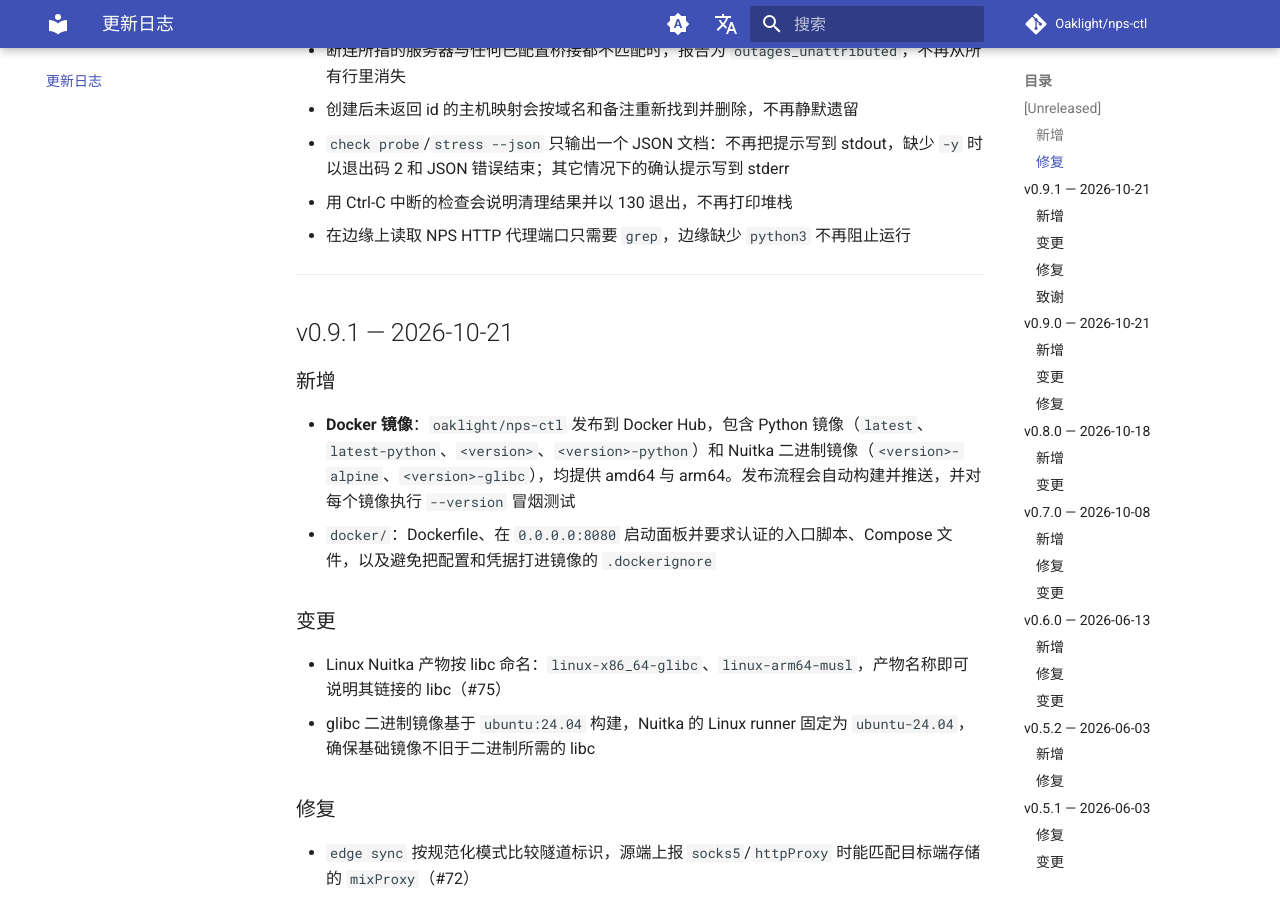
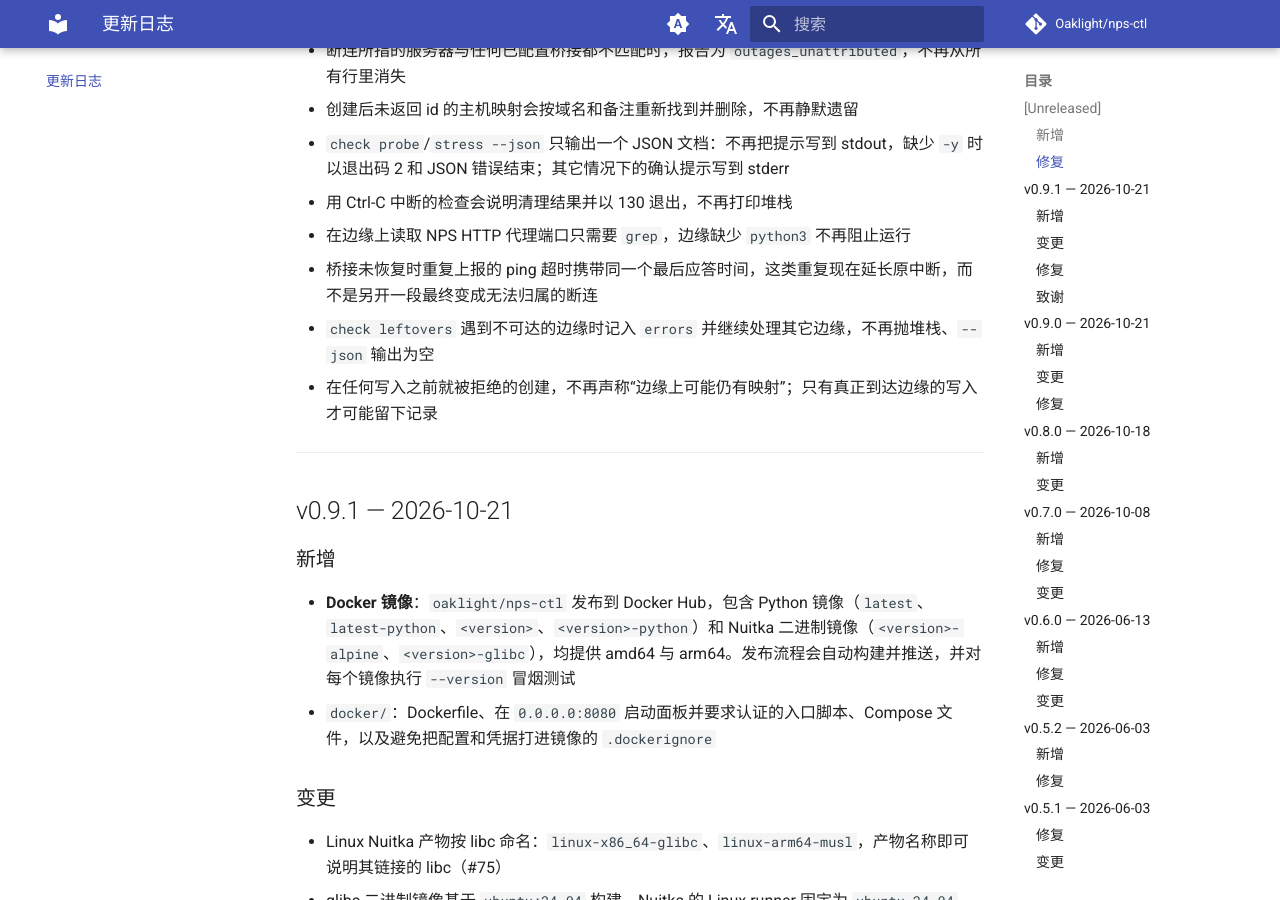
Before and after one commit to Oaklight/nps-ctl, an MkDocs documentation site: the page built from docs/changelog.md, in a window 1280 px wide and 900 px high, scrolled down 821 px. Built offline with MkDocs 1.6.1 and Material for MkDocs 9.7.7, drawn with Linux system fonts in a browser that asks for light colours; comment, search, counter and statistics services are not loaded.

Commit message:
docs: 重复超时与能在边缘不可达时继续的清点

```diff
--- a/docs/changelog.md
+++ b/docs/changelog.md
@@ -25,6 +25,9 @@ nps-ctl 的所有重要变更均记录于此。本项目遵循 [Keep a Changelog
 - `check probe`/`stress --json` 只输出一个 JSON 文档：不再把提示写到 stdout，缺少 `-y` 时以退出码 2 和 JSON 错误结束；其它情况下的确认提示写到 stderr
 - 用 Ctrl-C 中断的检查会说明清理结果并以 130 退出，不再打印堆栈
 - 在边缘上读取 NPS HTTP 代理端口只需要 `grep`，边缘缺少 `python3` 不再阻止运行
+- 桥接未恢复时重复上报的 ping 超时携带同一个最后应答时间，这类重复现在延长原中断，而不是另开一段最终变成无法归属的断连
+- `check leftovers` 遇到不可达的边缘时记入 `errors` 并继续处理其它边缘，不再抛堆栈、`--json` 输出为空
+- 在任何写入之前就被拒绝的创建，不再声称“边缘上可能仍有映射”；只有真正到达边缘的写入才可能留下记录
 
 ---
 
```
Also changed, not shown: docs/guides/checks.md (+2 -2 lines).
